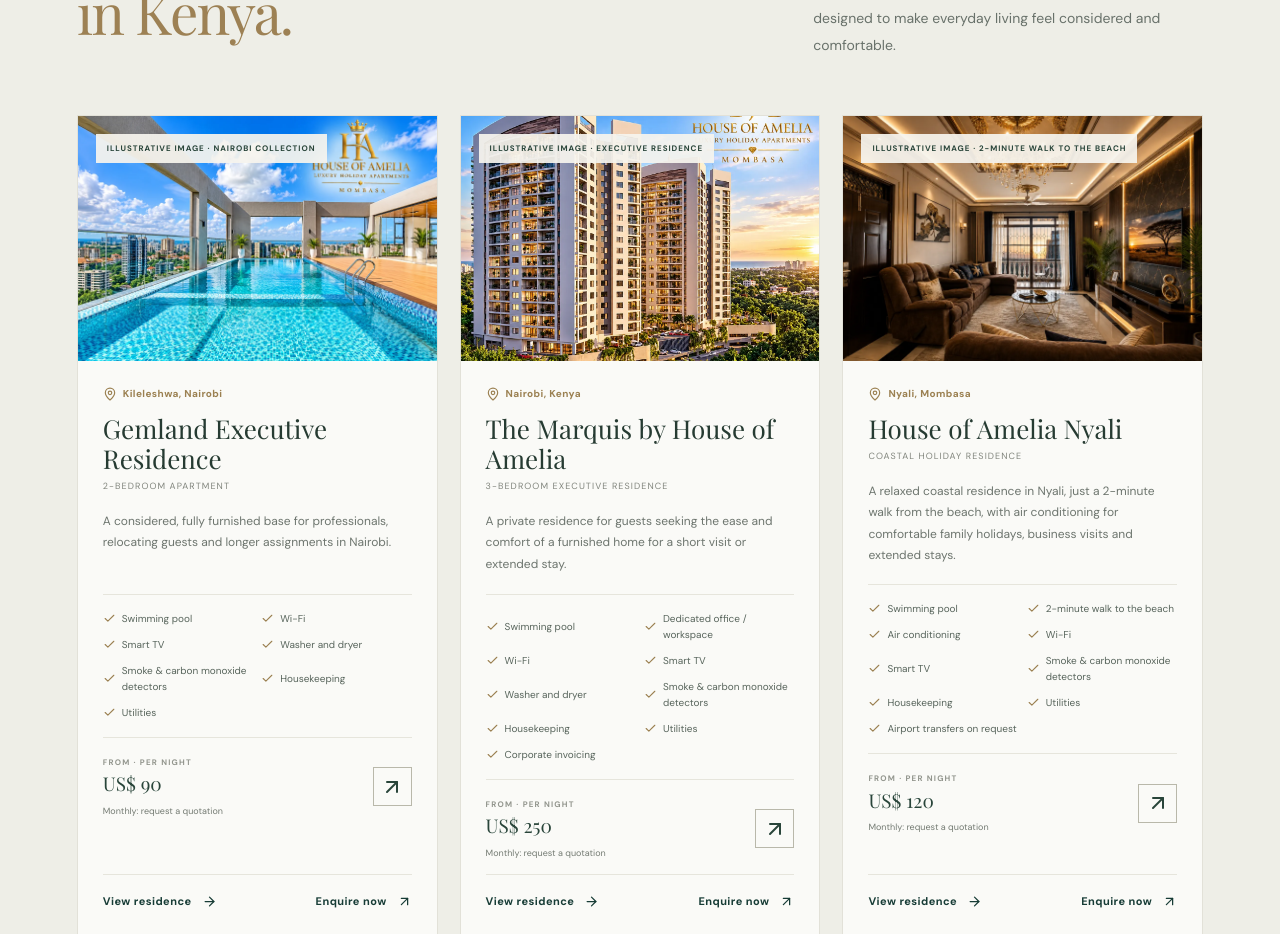
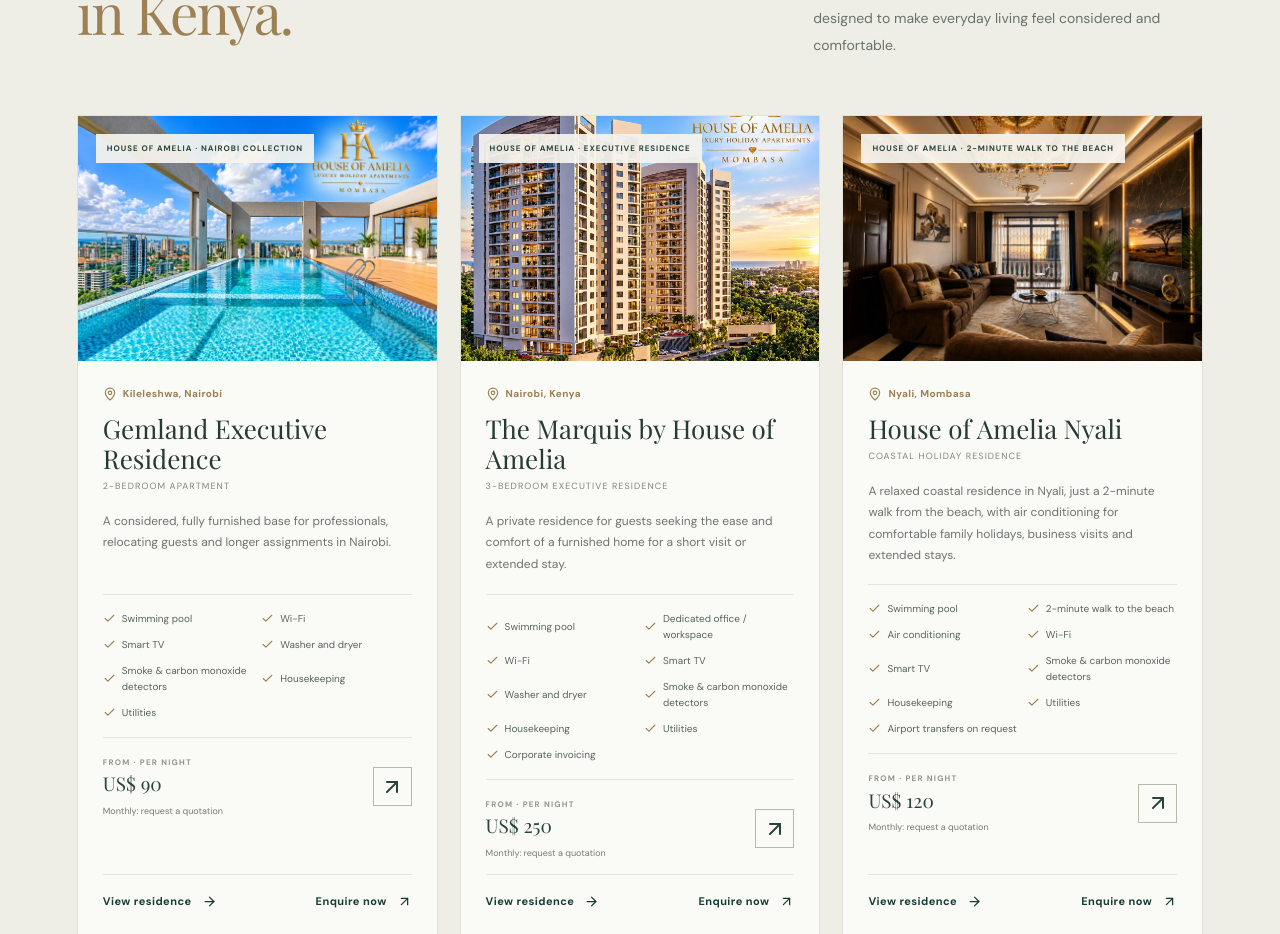
Before and after one commit to scott-kenya/houseofamelia, a React (Vite) app: page / in a window 1280 px wide. Shown: the part 1520-2454 px from the top of the page. Built offline with nearby package versions, Linux system fonts and the light colour scheme; a web font is replaced by a local one.

Commit message:
Update photo tag for residence card

```diff
--- a/src/App.jsx
+++ b/src/App.jsx
@@ -318,7 +318,7 @@ export default function App() {
       <section className="residences section-pad" id="residences">
         <div className="section-heading"><div><span className="eyebrow">THE RESIDENCE COLLECTION</span><h2>Find your place<br/><em>in Kenya.</em></h2></div><p>Distinctive homes in two sought-after destinations, each designed to make everyday living feel considered and comfortable.</p></div>
         <div className="residence-grid">{residences.map((r,i)=><article className={`residence-card ${i===0?'featured':''}`} key={r.id}>
-          <div className="residence-photo"><img src={r.image} alt={`Illustrative furnished residence interior for ${r.name}`} loading="lazy"/><span className="photo-tag">ILLUSTRATIVE IMAGE · {r.tag}</span></div>
+          <div className="residence-photo"><img src={r.image} alt={`Illustrative furnished residence interior for ${r.name}`} loading="lazy"/><span className="photo-tag">HOUSE OF AMELIA · {r.tag}</span></div>
           <div className="residence-info"><div className="location"><MapPin size={14}/>{r.location}</div><h3>{r.name}</h3><div className="residence-type">{r.type}</div><p>{r.description}</p><div className="feature-list">{r.features.map(f=><span key={f}><Check size={13}/>{f}</span>)}</div><div className="rate-row"><div><small>FROM · PER NIGHT</small><strong>US$ {r.nightlyRate}</strong><span className="monthly-note">Monthly: request a quotation</span></div><button className="arrow-button" onClick={()=>enquire(r.id)} aria-label={`Enquire about ${r.name}`}><ArrowUpRight/></button></div><div className="residence-card-actions"><a className="text-link card-link" href={`/residences/${r.id === 'gemland-2br' ? 'gemland-executive-residence' : r.id === 'marquis-3br' ? 'the-marquis' : 'house-of-amelia-nyali'}/`}>View residence <ArrowRight size={15}/></a><button className="text-link card-link" onClick={()=>enquire(r.id)}>Enquire now <ArrowUpRight size={15}/></button></div></div>
         </article>)}</div>
         <p className="rate-disclaimer">Displayed nightly rates are indicative starting rates in US dollars. Final rates depend on dates, occupancy and length of stay. Monthly and corporate rates are available on request.</p>
```
